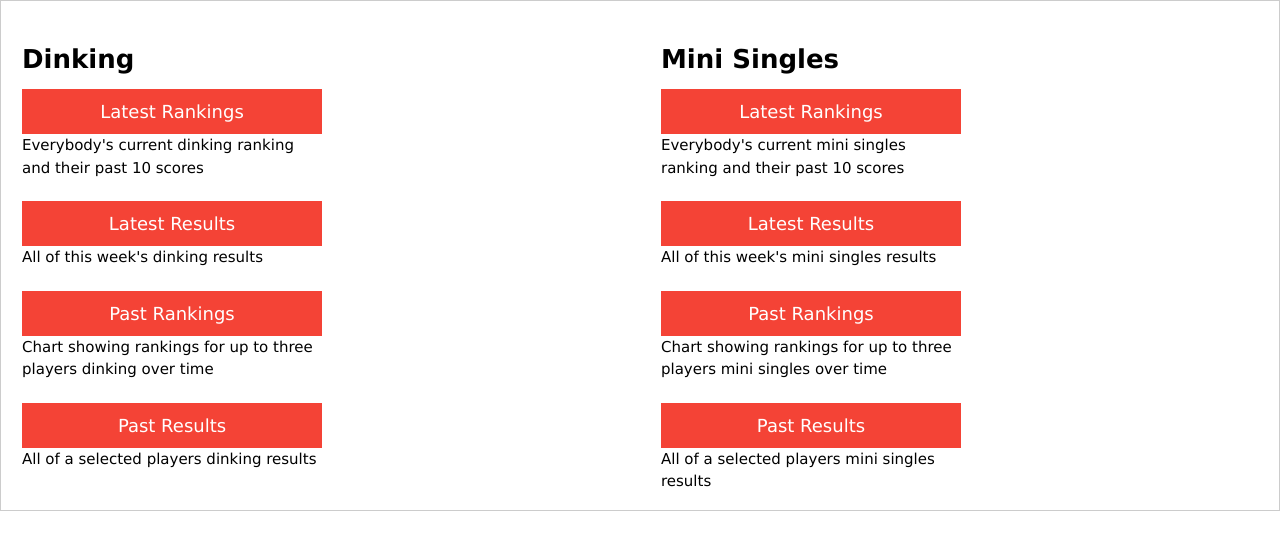
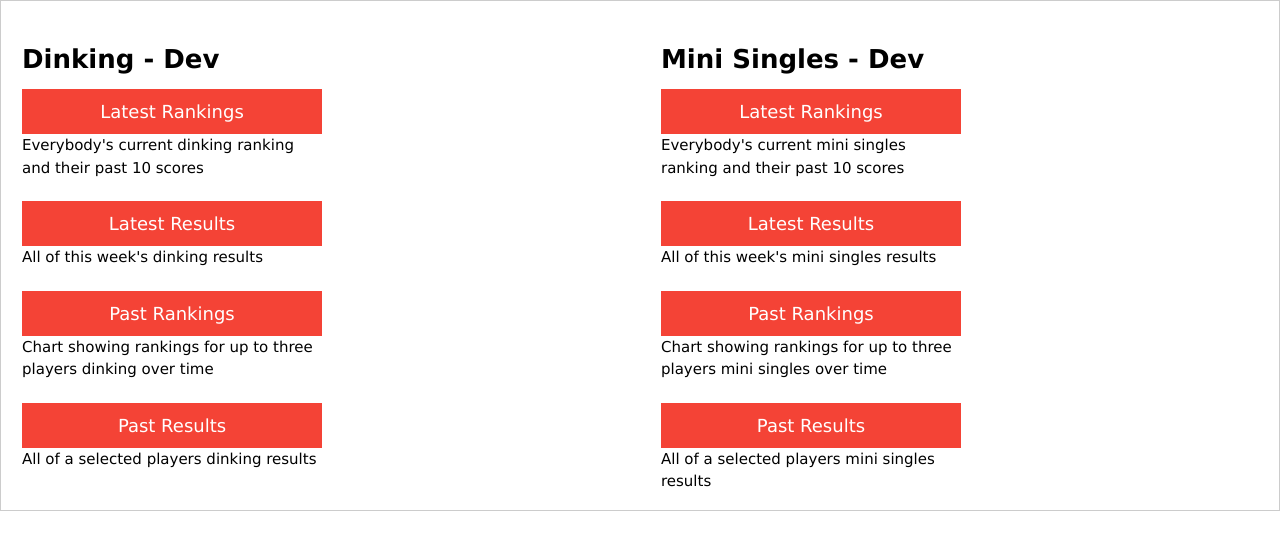
Before and after one commit to TPGDrill/TPGD, a plain HTML site: page index.html in a window 1280 px wide. Drawn offline with nearby package versions, Linux system fonts and the light colour scheme.

Commit message:
Testing using dev

```diff
--- a/index.html
+++ b/index.html
@@ -33,7 +33,7 @@
 
     <div class="w3-row w3-border">
         <div class="w3-container w3-half">
-            <div class="sub-title">Dinking</div>
+            <div class="sub-title">Dinking - Dev</div>
 
             <div class="linkHolder">
                 <a href="./DinkingRankingsLatest.html" class="w3-btn w3-red link">Latest Rankings</a>
@@ -57,7 +57,7 @@
         </div>
 
         <div class="w3-container w3-half">
-            <div class="sub-title">Mini Singles</div>
+            <div class="sub-title">Mini Singles - Dev</div>
             <div class="linkHolder">
                 <a href="./MiniSinglesRankingsLatest.html" class="w3-btn w3-red link">Latest Rankings</a>
                 <div>Everybody's current mini singles ranking and their past 10 scores</div>
```
